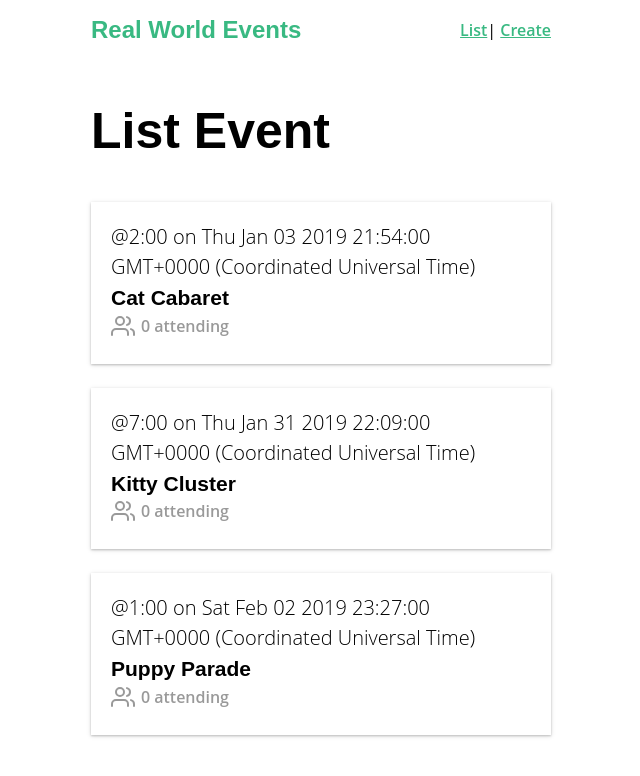
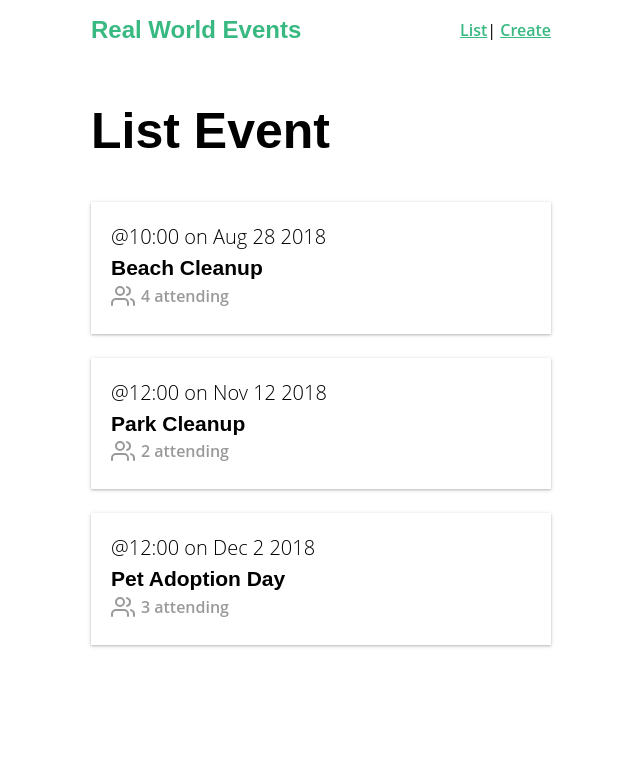
Before and after one commit to jinayshah86/vue-course, a Vue app in the folder real-world-vue/: page / in a window 1280 px wide. Shown: the top 776 px of the page, without its empty margins (319-959 px from the left). Built offline with nearby package versions, Linux system fonts and the light colour scheme; data requests are answered from the project's data file.

Commit message:
Data updation Real World Vue

```diff
--- a/real-world-vue/db.json
+++ b/real-world-vue/db.json
@@ -1,48 +1,72 @@
 {
   "events": [{
       "id": 1,
-      "user": {
-        "id": "abc123",
-        "name": "Adam"
-      },
-      "category": "animal welfare",
-      "organizer": "Adam",
-      "title": "Cat Cabaret",
-      "description": "Yay felines!",
-      "location": "Meow Town",
-      "date": "2019-01-03T21:54:00.000Z",
-      "time": "2:00",
-      "attendees": []
+      "title": "Beach Cleanup",
+      "date": "Aug 28 2018",
+      "time": "10:00",
+      "location": "Daytona Beach",
+      "description": "Let's clean up this beach.",
+      "organizer": "Adam Jahr",
+      "category": "sustainability",
+      "attendees": [{
+          "id": "abc123",
+          "name": "Adam Jahr"
+        },
+        {
+          "id": "def456",
+          "name": "Gregg Pollack"
+        },
+        {
+          "id": "ghi789",
+          "name": "Beth Swanson"
+        },
+        {
+          "id": "jkl101",
+          "name": "Mary Gordon"
+        }
+      ]
     },
     {
       "id": 2,
-      "user": {
-        "id": "abc123",
-        "name": "Adam"
-      },
-      "category": "animal welfare",
-      "organizer": "Adam",
-      "title": "Kitty Cluster",
-      "description": "Yay cats!",
-      "location": "Catlandia",
-      "date": "2019-01-31T22:09:00.000Z",
-      "time": "7:00",
-      "attendees": []
+      "title": "Park Cleanup",
+      "date": "Nov 12 2018",
+      "time": "12:00",
+      "location": "132 N Magnolia Street, Orlando, Florida",
+      "description": "We're going to clean up this park.",
+      "organizer": "Adam Jahr",
+      "category": "nature",
+      "attendees": [{
+          "id": "ghi789",
+          "name": "Beth Swanson"
+        },
+        {
+          "id": "jkl101",
+          "name": "Mary Gordon"
+        }
+      ]
     },
     {
       "id": 3,
-      "user": {
-        "id": "abc123",
-        "name": "Adam"
-      },
+      "title": "Pet Adoption Day",
+      "date": "Dec 2 2018",
+      "time": "12:00",
+      "location": "132 N Magnolia Street, Orlando, Florida",
+      "description": "Help animals find new homes.",
+      "organizer": "Gregg Pollack",
       "category": "animal welfare",
-      "organizer": "Adam",
-      "title": "Puppy Parade",
-      "description": "Yay pups!",
-      "location": "Puptown ",
-      "date": "2019-02-02T23:27:00.000Z",
-      "time": "1:00",
-      "attendees": []
+      "attendees": [{
+          "id": "abc123",
+          "name": "Adam Jahr"
+        },
+        {
+          "id": "ghi789",
+          "name": "Beth Swanson"
+        },
+        {
+          "id": "jkl101",
+          "name": "Mary Gordon"
+        }
+      ]
     }
   ]
 }
--- a/real-world-vue/src/components/EventCard.vue
+++ b/real-world-vue/src/components/EventCard.vue
@@ -4,9 +4,7 @@
     :to="{ name: 'event-show', params: { id: event.id } }"
   >
     <div class="event-card -shadow">
-      <span class="eyebrow"
-        >@{{ event.time }} on {{ formatedDate(event.date) }}</span
-      >
+      <span class="eyebrow">@{{ event.time }} on {{ event.date }}</span>
       <h4 class="title">{{ event.title }}</h4>
       <BaseIcon name="users">{{ event.attendees.length }} attending</BaseIcon>
     </div>
@@ -18,11 +16,6 @@ export default {
   props: {
     event: {
       type: Object
-    }
-  },
-  methods: {
-    formatedDate(date) {
-      return new Date(date)
     }
   }
 }
```
